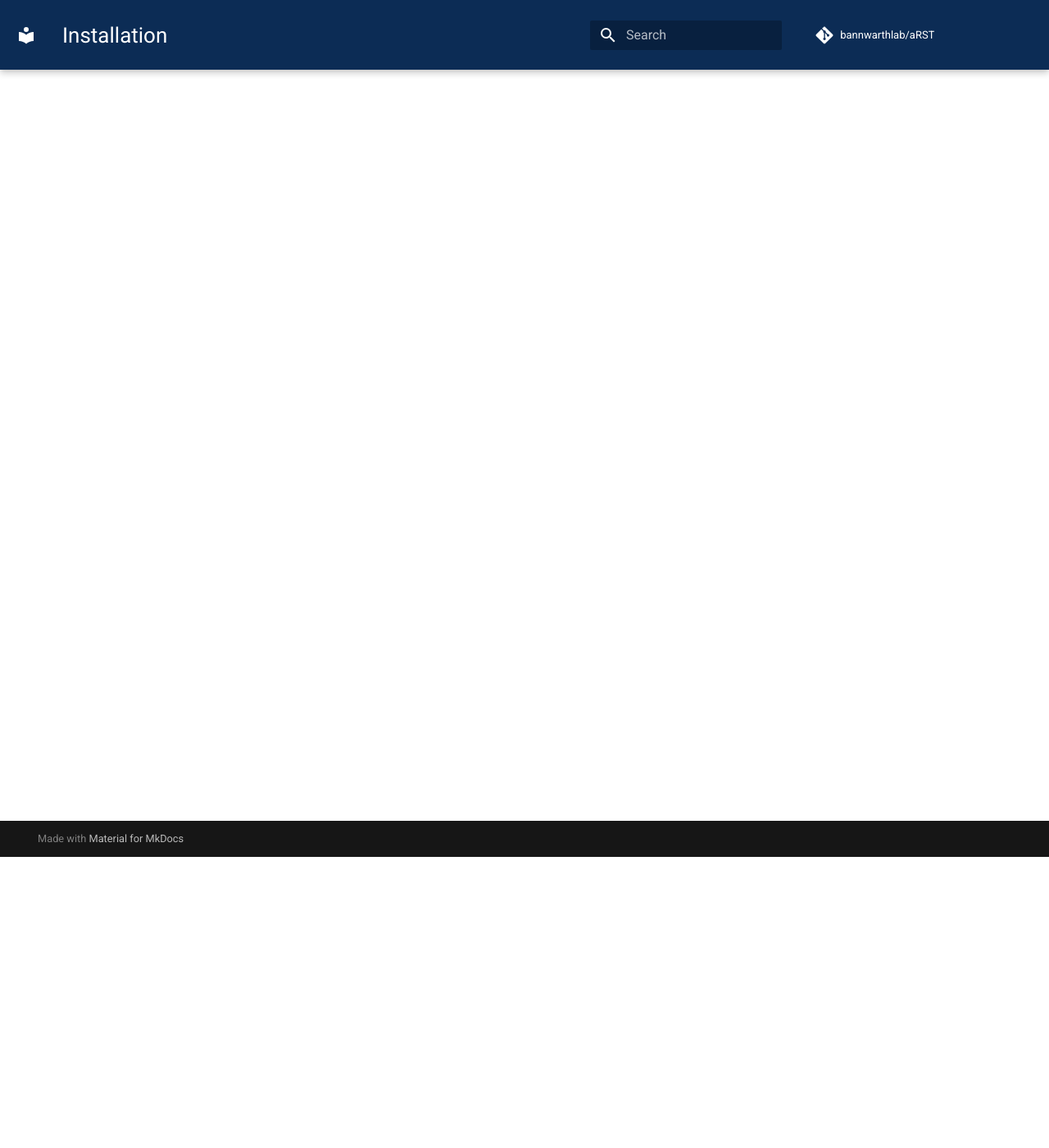
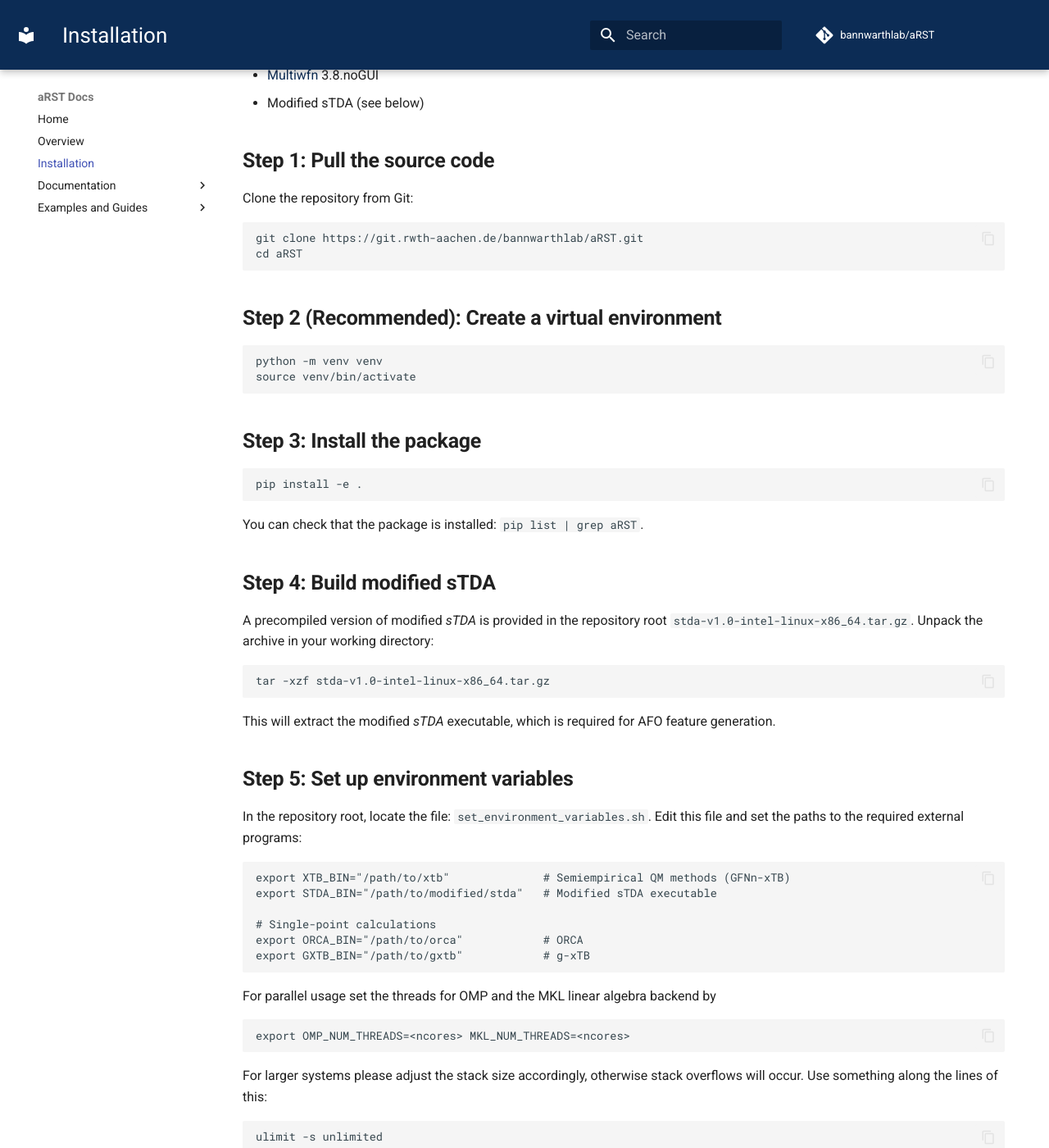
Before and after one commit to BannwarthLab/aRST, an MkDocs documentation site: the page built from docs/installation.md, in a window 1280 px wide and 1400 px high, scrolled down 355 px. Shown: the whole window at 82% size. Built offline with MkDocs 1.6.1 and Material for MkDocs 9.7.7, drawn with Linux system fonts in a browser that asks for light colours; some of the changed text lies outside the part shown.

Commit message:
add docs

````diff
--- a/docs/installation.md
+++ b/docs/installation.md
@@ -1,3 +1,71 @@
 # Installation
 
 This page contains detailed information about the installation of aRST.
+
+## Prepare
+- [Python](https://www.python.org/) 3.8
+- [xtb](https://github.com/grimme-lab/xtb) 6.7.0 or later
+- [ORCA](https://www.faccts.de/orca/) 6.0.0 or later or [g-xtb](https://github.com/grimme-lab/g-xtb)
+- [Multiwfn](http://sobereva.com/multiwfn/download.html) 3.8.noGUI
+- Modified sTDA (see below)
+
+## Step 1: Pull the source code
+Clone the repository from Git:
+```angular2html
+git clone https://git.rwth-aachen.de/bannwarthlab/aRST.git
+cd aRST
+```
+
+## Step 2 (Recommended): Create a virtual environment
+```angular2html
+python -m venv venv
+source venv/bin/activate
+```
+
+## Step 3: Install the package
+```angular2html
+pip install -e .
+```
+You can check that the package is installed: `pip list | grep aRST`.
+
+## Step 4: Build modified sTDA
+A precompiled version of modified *sTDA* is provided in the repository root `stda-v1.0-intel-linux-x86_64.tar.gz`.
+Unpack the archive in your working directory:
+```
+tar -xzf stda-v1.0-intel-linux-x86_64.tar.gz
+```
+This will extract the modified *sTDA* executable, which is required for AFO feature generation.
+
+## Step 5: Set up environment variables
+In the repository root, locate the file: `set_environment_variables.sh`.
+Edit this file and set the paths to the required external programs:
+```angular2html
+export XTB_BIN="/path/to/xtb"              # Semiempirical QM methods (GFNn-xTB)
+export STDA_BIN="/path/to/modified/stda"   # Modified sTDA executable
+
+# Single-point calculations
+export ORCA_BIN="/path/to/orca"            # ORCA
+export GXTB_BIN="/path/to/gxtb"            # g-xTB
+```
+For parallel usage set the threads for OMP and the MKL linear algebra backend by
+```angular2html
+export OMP_NUM_THREADS=<ncores> MKL_NUM_THREADS=<ncores>
+```
+For larger systems please adjust the stack size accordingly, otherwise stack overflows will occur.
+Use something along the lines of this:
+```angular2html
+ulimit -s unlimited
+export OMP_STACKSIZE=4G
+```
+After editing the file, activate the environment variables by
+```angular2html
+source set_environment_variables.sh
+```
+
+## Step 6: Activate the aRST virtual environment
+After setting the environment variables, activate the aRST Python environment:
+```angular2html
+source venv/bin/activate
+```
+
+** Enjoy working with aRST! **
````
Also changed, not shown: docs/examples/index.md (+14 -0 lines).
